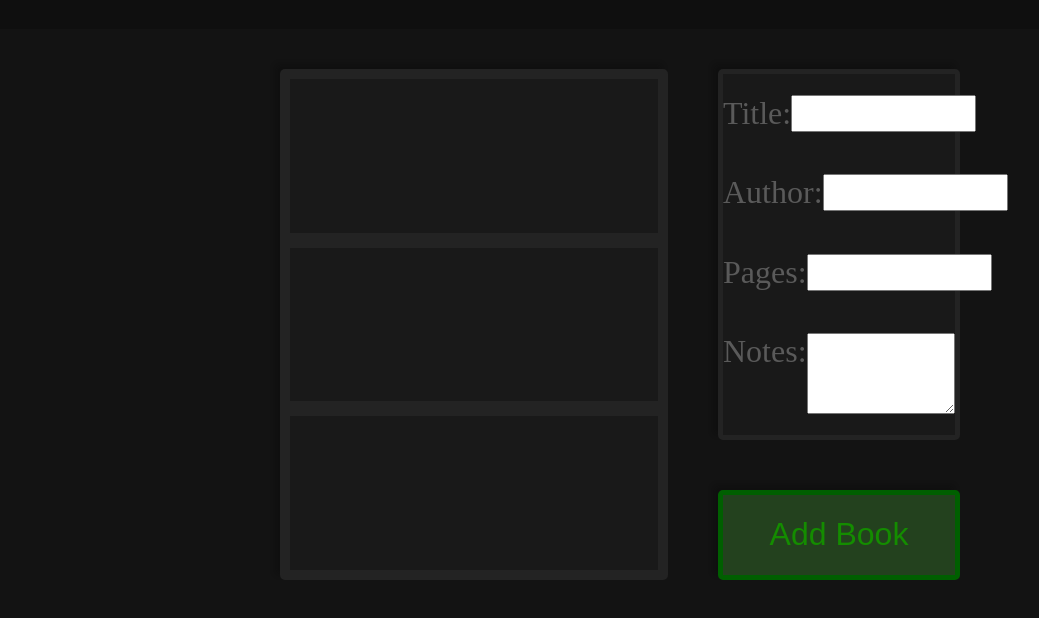
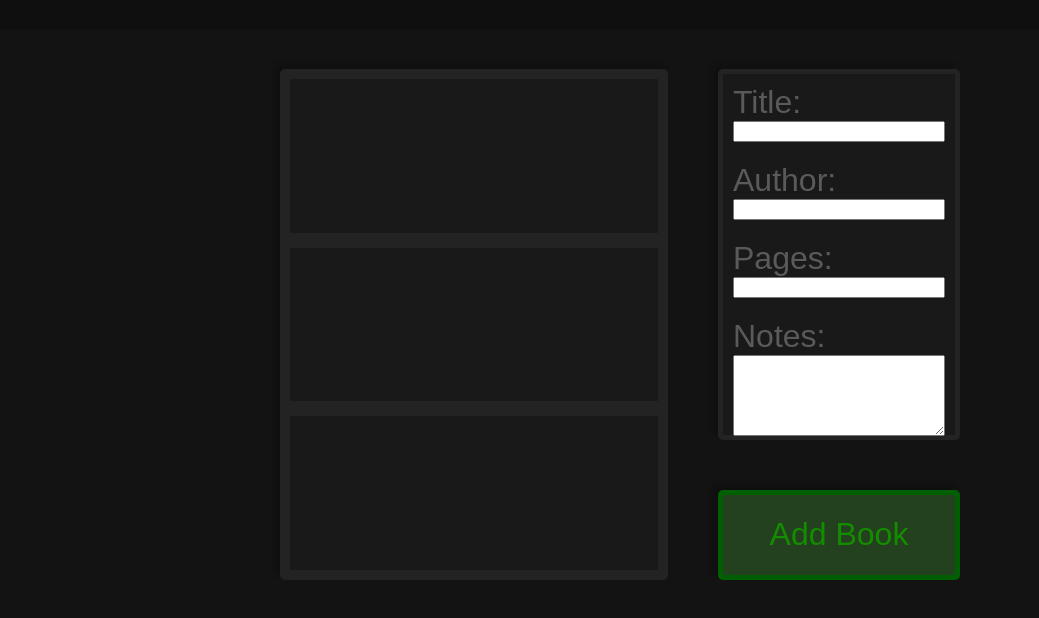
Before and after one commit to jwrounds/library, a plain HTML site: page index.html in a window 1280 px wide. Shown: the part 88-706 px from the top of the page, without its empty margins (20-1059 px from the left). Drawn offline with Linux system fonts and the light colour scheme.

Commit message:
fixed alignment of labels and inputs

```diff
--- a/index.html
+++ b/index.html
@@ -18,19 +18,19 @@
         <form action="" class="new-book" id="new-book">
           <div class="new-book">
             <label for="title">Title:</label>
-            <input type="text" name="title" id="title">
+            <input type="text" name="title" id="title" size="20">
           </div>
           <div class="new-book">
             <label for="author">Author:</label>
-            <input type="text" name="author" id="author">
+            <input type="text" name="author" id="author" size="20">
           </div>
           <div class="new-book">
             <label for="pages">Pages:</label>
-            <input type="number" name="pages" id="pages">
+            <input type="number" name="pages" id="pages" >
           </div>
           <div class="new-book">
             <label for="notes">Notes:</label>
-            <textarea name="notes" id="notes" rows="5" cols="20"></textarea>
+            <textarea name="notes" id="notes" rows="5" cols="22"></textarea>
           </div>
         </form>
       </div>
--- a/style.css
+++ b/style.css
@@ -62,22 +62,23 @@ header {
 }
 
 #new-book {
-  height: 100%;
+
   display: flex;
   flex-direction: column;
-
-  justify-content: space-around;
+  justify-content: space-between;
+  row-gap: 20px;
+  margin: 10px;
 }
 
 div .new-book {
   display: flex;
-  justify-content: space-around;
+  flex-direction: column;
 }
 
 label {
   color: rgb(90, 90, 90);
   vertical-align: top;
-  font-size: 2em;
+  font: 2em "Fira Sans", sans-serif;
 }
 
 
```
